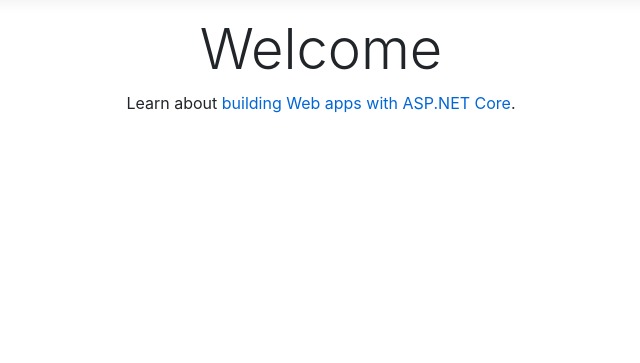
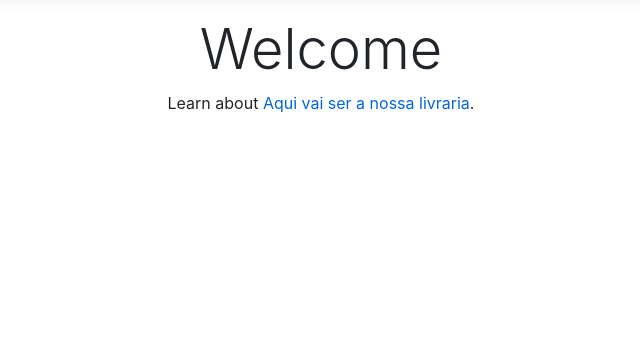
Before and after one commit to DaianeFariass/WorldLibrary, an ASP.NET Core app: page / in a window 1280 px wide. Shown: the part 57-420 px from the top of the page, without its empty margins (319-959 px from the left). Run offline with ASP.NET Core 8, Linux system fonts and the light colour scheme.

Commit message:
Change Layout

```diff
--- a/WorldLibrary.Web/Views/Home/Index.cshtml
+++ b/WorldLibrary.Web/Views/Home/Index.cshtml
@@ -4,5 +4,5 @@
 
 <div class="text-center">
     <h1 class="display-4">Welcome</h1>
-    <p>Learn about <a href="https://docs.microsoft.com/aspnet/core">building Web apps with ASP.NET Core</a>.</p>
+    <p>Learn about <a href="https://docs.microsoft.com/aspnet/core">Aqui vai ser a nossa livraria</a>.</p>
 </div>
```
